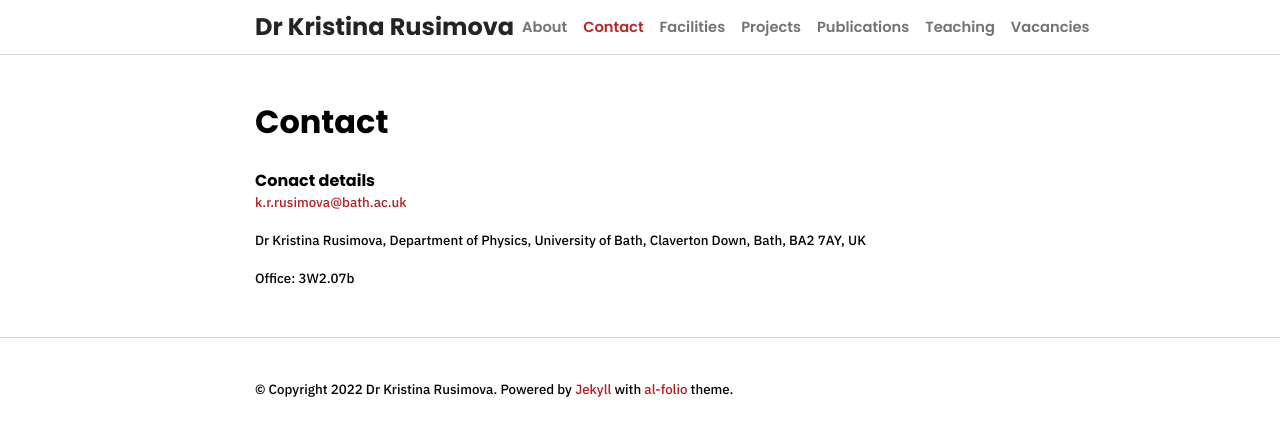
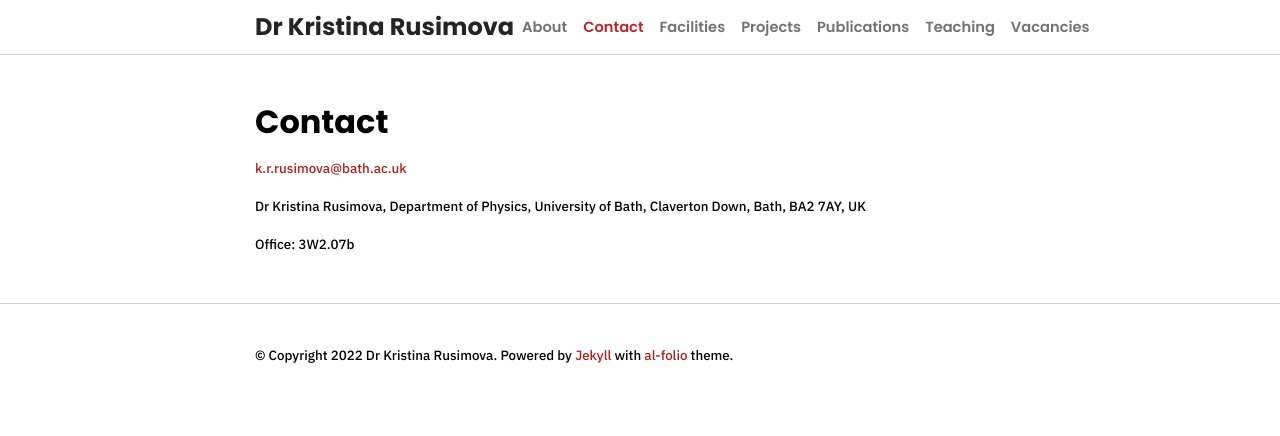
Before and after one commit to kristinarusimova/kristinarusimova.github.io, a Jekyll site: the page built from _pages/6_contact.md, in a window 1280 px wide. Shown: the top 436 px of the page. Built offline with Jekyll 4.4.1, drawn with Linux system fonts in a browser that asks for light colours; nearby versions of some CDN libraries; a style sheet for code colours, icons or effects is not loaded.

Commit message:
Update 6_contact.md

```diff
--- a/_pages/6_contact.md
+++ b/_pages/6_contact.md
@@ -5,8 +5,6 @@ title: Contact
 nav: true
 social: true
 ---
-
-### Conact details
 
 <k.r.rusimova@bath.ac.uk>
 
```
